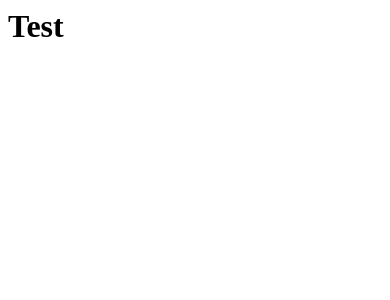
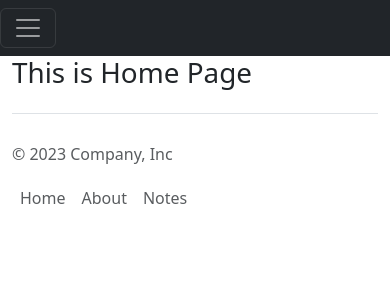
Before and after one commit to ZoroaAi/Notes-App, a Flask app: page / in a window 390 px wide. Shown: the top 300 px of the page. Run offline with Flask 2, Linux system fonts and the light colour scheme.

Commit message:
testing jinja template for home.html

```diff
--- a/website/static/main.css
+++ b/website/static/main.css
@@ -1,17 +1,20 @@
-/* Error: There is no module with the namespace "variables".
- *   ,
- * 9 |     background-color: variables.$dark;
- *   |                       ^^^^^^^^^^^^^^^
- *   '
- *   website\static\main.scss 9:23  root stylesheet */
+* {
+  box-sizing: border-box;
+}
 
-body::before {
-  font-family: "Source Code Pro", "SF Mono", Monaco, Inconsolata, "Fira Mono",
-      "Droid Sans Mono", monospace, monospace;
-  white-space: pre;
-  display: block;
-  padding: 1em;
-  margin-bottom: 1em;
-  border-bottom: 2px solid black;
-  content: 'Error: There is no module with the namespace "variables".\a   \2577 \a 9 \2502      background-color: variables.$dark;\d\a   \2502                        ^^^^^^^^^^^^^^^\a   \2575 \a   website\\static\\main.scss 9:23  root stylesheet';
+a {
+  text-decoration: none;
 }
+
+.butt {
+  font-weight: 600;
+  background-color: #f6b93b;
+  border-radius: 5px;
+  box-shadow: -4px 4px #000000;
+  padding: 20px 45px;
+  color: black;
+  display: inline-block;
+  text-align: center;
+}
+
+/*# sourceMappingURL=main.css.map */
--- a/website/static/main.scss
+++ b/website/static/main.scss
@@ -5,9 +5,9 @@ a{
     text-decoration: none;
 }
 
-#body{
-    background-color: variables.$dark;
-}
+// #body{
+//     background-color: #212121;
+// }
 .butt{
     font-weight: 600;
     background-color: #f6b93b;
--- a/website/templates/base.html
+++ b/website/templates/base.html
@@ -5,7 +5,7 @@
   <meta charset="UTF-8">
   <meta http-equiv="X-UA-Compatible" content="IE=edge">
   <meta name="viewport" content="width=device-width, initial-scale=1.0">
-  <title>Meliora Market</title>
+  <title>{% block title %}Home{% endblock %}</title>
   <link rel="stylesheet" href="../static/main.css">
   <link href="https://cdn.jsdelivr.net/npm/bootstrap@5.3.0-alpha1/dist/css/bootstrap.min.css" rel="stylesheet"
     integrity="sha384-GLhlTQ8iRABdZLl6O3oVMWSktQOp6b7In1Zl3/Jr59b6EGGoI1aFkw7cmDA6j6gD" crossorigin="anonymous">
@@ -13,38 +13,9 @@
 
 <body id="body">
   <!-- Navigation Bar -->
-  <!-- <div class="nav-wrapper">
-    <nav class="navbar">
-      <img src="#" alt="Company Logo">
-      <div class="menu-toggle" id="mobile-menu">
-        <span class="bar"></span>
-        <span class="bar"></span>
-        <span class="bar"></span>
-      </div>
-      <ul class="nav no-search">
-        <li class="nav-item"><a href="index.html">Home</a></li>
-        <li class="nav-item"><a href="pages/login.html">Login</a></li>
-        <a href="pages/basket.html">
-          <svg xmlns="http://www.w3.org/2000/svg" width="16" height="16" fill="currentColor" class="bi bi-basket3-fill"
-            viewBox="0 0 16 16">
-            <path
-              d="M5.757 1.071a.5.5 0 0 1 .172.686L3.383 6h9.234L10.07 1.757a.5.5 0 1 1 .858-.514L13.783 6H15.5a.5.5 0 0 1 .5.5v1a.5.5 0 0 1-.5.5H.5a.5.5 0 0 1-.5-.5v-1A.5.5 0 0 1 .5 6h1.717L5.07 1.243a.5.5 0 0 1 .686-.172zM2.468 15.426.943 9h14.114l-1.525 6.426a.75.75 0 0 1-.729.574H3.197a.75.75 0 0 1-.73-.574z" />
-          </svg>
-        </a>
-
-        <svg xmlns="http://www.w3.org/2000/svg" width="15" height="15" fill="currentColor"
-          class="search-icon bi bi-search" onclick="openCloseSearch()" viewBox="0 0 16 16">
-          <path
-            d="M11.742 10.344a6.5 6.5 0 1 0-1.397 1.398h-.001c.03.04.062.078.098.115l3.85 3.85a1 1 0 0 0 1.415-1.414l-3.85-3.85a1.007 1.007 0 0 0-.115-.1zM12 6.5a5.5 5.5 0 1 1-11 0 5.5 5.5 0 0 1 11 0z" />
-        </svg>
-
-        <input class="search-input" type="text" placeholder="Search..">
-      </ul>
-    </nav>
-  </div> -->
 
   <nav class="navbar navbar-expand-lg navbar-dark bg-dark">
-    <button class="navbar-toggle" type="button" data-toggle="collapse" data-target="#navbar">
+    <button class="navbar-toggler" type="button" data-toggle="collapse" data-target="#navbar">
         <span class="navbar-toggler-icon"></span>
     </button>
     <div class="collapse navbar-collapse" id="navbar">
@@ -57,13 +28,18 @@
     </div>
   </nav>
 
+  <div class="container">
+    {% block content %}
+    {% endblock %}
+  </div>
+
   <!-- Footer -->
   <div class="container">
     <footer class="d-flex flex-wrap justify-content-between align-items-center py-3 my-4 border-top">
-      <p class="col-md-4 mb-0 text-muted">&copy; 2022 Company, Inc</p>
+      <p class="col-md-4 mb-0 text-muted">&copy; 2023 Company, Inc</p>
 
       <a href="/"
-        class="col-md-4 d-flex align-items-center justify-content-center mb-3 mb-md-0 me-md-auto link-dark text-decoration-none">
+        class="col-md-4 d-flex align-items-center justify-content-center mb-3 mb-md-0 me-md-auto link-light text-decoration-none">
         <svg class="bi me-2" width="40" height="32">
           <use xlink:href="#bootstrap" />
         </svg>
@@ -71,10 +47,9 @@
 
       <ul class="nav col-md-4 justify-content-end">
         <li class="nav-item"><a href="#" class="nav-link px-2 text-muted">Home</a></li>
-        <li class="nav-item"><a href="#" class="nav-link px-2 text-muted">Features</a></li>
-        <li class="nav-item"><a href="#" class="nav-link px-2 text-muted">Pricing</a></li>
-        <li class="nav-item"><a href="#" class="nav-link px-2 text-muted">FAQs</a></li>
         <li class="nav-item"><a href="#" class="nav-link px-2 text-muted">About</a></li>
+        <li class="nav-item"><a href="#" class="nav-link px-2 text-muted">Notes</a></li>
+
       </ul>
     </footer>
   </div>
--- /dev/null
+++ b/website/templates/home.html
@@ -0,0 +1,5 @@
+{% extends 'base.html' %} {% block title %}Changed{% endblock%}}
+
+{% block content %}
+<h1>This is Home Page</h1>
+{% endblock %}
--- a/website/views.py
+++ b/website/views.py
@@ -1,7 +1,7 @@
-from flask import Blueprint
+from flask import Blueprint ,render_template
 
 views = Blueprint('views', __name__)
 
 @views.route('/')
 def home():
-    return "<h1>Test</h1>"
+    return render_template("home.html")
```
Also changed, not shown: 1 other file.
